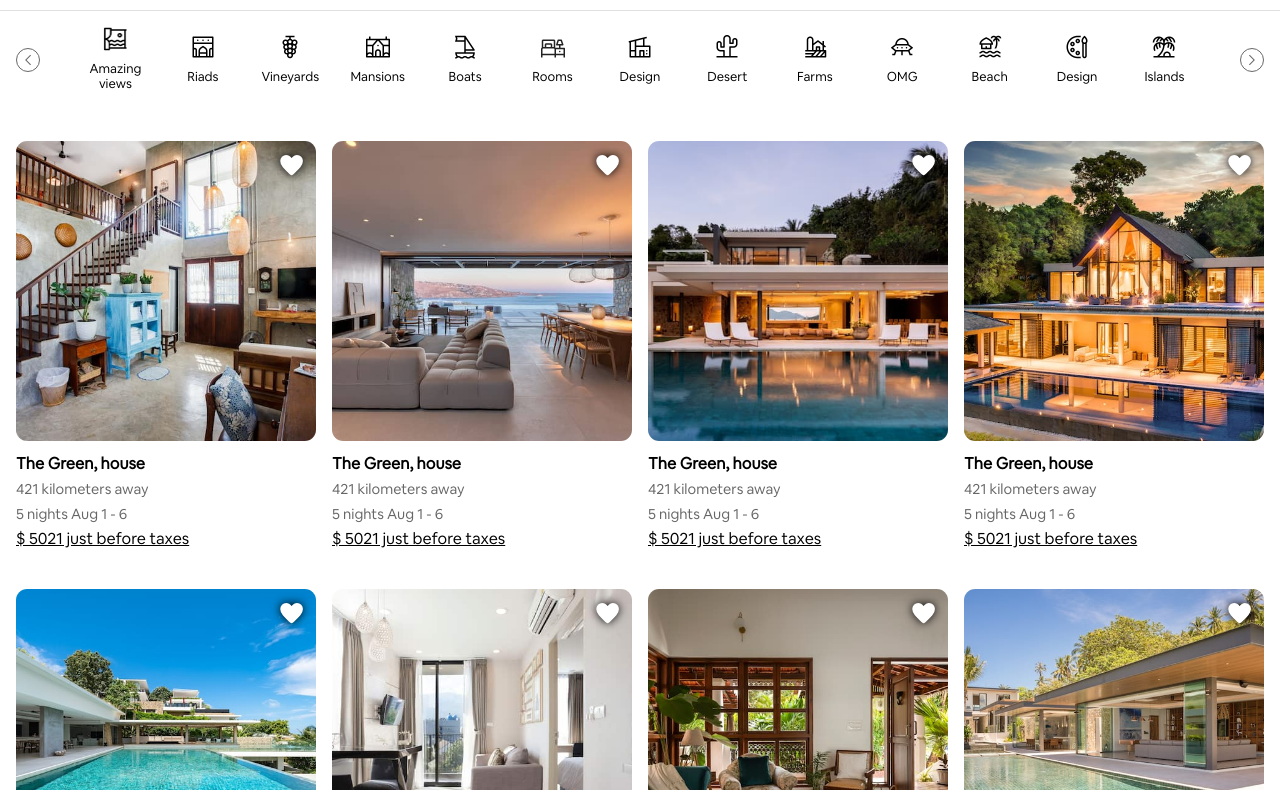
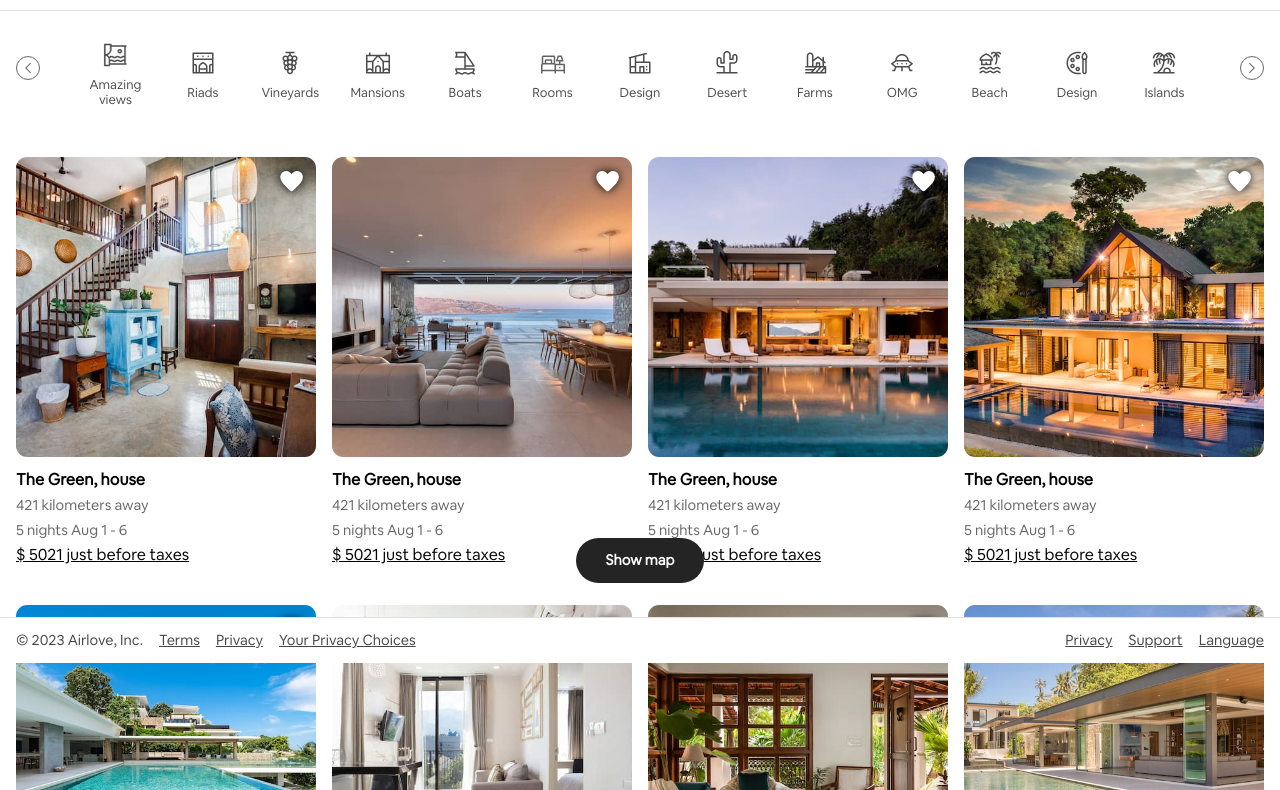
Before and after one commit to alisajad001/airlove, a plain HTML site: page index.html in a window 1280 px wide. Shown: the part 137-927 px from the top of the page. Drawn offline with Linux system fonts and the light colour scheme.

Commit message:
Footer added

```diff
--- a/index.html
+++ b/index.html
@@ -48,6 +48,10 @@
                 </div>
             </div>
         </section>
+
+        <div class="show-map">
+            <h4>Show map</h4>
+        </div>
 
         <section class="header-icons">
             <div class="container">
@@ -219,7 +223,25 @@
             </section>
         </div>
     </main>
-    <!-- Main - start -->
+    <!-- Main - end -->
+
+    <!-- Footer - start -->
+    <footer class="footer">
+        <div class="container">
+            <div class="footer__links">
+                <p>© 2023 Airlove, Inc.</p>
+                <a href="#" class="footer__link">Terms</a>
+                <a href="#" class="footer__link">Privacy</a>
+                <a href="#" class="footer__link">Your Privacy Choices</a>
+            </div>
+            <div class="footer__links">
+                <a href="#" class="footer__link">Privacy</a>
+                <a href="#" class="footer__link">Support</a>
+                <a href="#" class="footer__link">Language</a>
+            </div>
+        </div>
+    </footer>
+    <!-- Footer - end -->
 
     <script src="scripts/main.js"></script>
 </body>
--- a/styles/app.css
+++ b/styles/app.css
@@ -217,6 +217,25 @@ body {
     font-family: "Airbnb";
 }
 
+.show-map {
+    background-color: #242424;
+    width: 8rem;
+    height: 2.8rem;
+    position: fixed;
+    border-radius: 4rem;
+    color: #fff;
+    font-weight: 400;
+    display: flex;
+    align-items: center;
+    justify-content: center;
+    font-size: 0.9rem;
+    z-index: 999;
+    left: 50%;
+    transform: translate(-50%);
+    bottom: 5rem;
+    cursor: pointer;
+}
+
 .container {
     max-width: 80rem;
     margin-right: auto;
@@ -227,7 +246,6 @@ body {
 
 .top-bar {
     border-bottom: 1px solid #e0e0e0;
-    background-color: #f1f1f1;
 }
 
 .top-bar__content {
@@ -251,11 +269,6 @@ body {
     margin-right: 1rem;
     border-right: 1px solid #686868;
     padding-right: 1rem;
-}
-
-
-.header {
-
 }
 
 .header-nav {
@@ -327,10 +340,11 @@ body {
 }
 
 .nav__content-links__user {
-    background-color: #e0e0e0;
+    border: 1px solid #e0e0e0;
     border-radius: 3rem;
     padding: 0.7rem;
     display: flex;
+    gap: 0.5rem;
     align-items: center;
     justify-content: center;
 }
@@ -379,8 +393,9 @@ body {
     flex-direction: column;
     justify-content: center;
     align-items: center;
-    margin-top: 1rem;
+    margin-top: 2rem;
     text-align: center;
+    opacity: 0.7;
 }
 
 .icons__content__icon-img {
@@ -426,7 +441,7 @@ body {
 
 .card__title {
     margin: 0.6rem 0 0.5rem 0;
-    font-size: 1rem;
+    font-size: 1em;
 }
 
 .card__text {
@@ -437,6 +452,37 @@ body {
 
 .card__price {
     color: #000;
+}
+
+.footer{
+    background-color: #fff;
+    position: fixed;
+    width: 100%;
+    bottom: 0;
+    border-top: 1px solid #e0e0e0;
+}
+
+.footer .container{
+    display: flex;
+    align-items: center;
+    justify-content: space-between;
+}
+
+.footer p {
+    font-size: 0.9rem;
+    color: #464646;
+}
+
+.footer__links {
+    gap: 1rem;
+    display: flex;
+    align-items: center;
+}
+
+.footer__link {
+    color: #464646;
+    font-weight: 400;
+    font-size: 0.9rem;
 }
 
 
```
